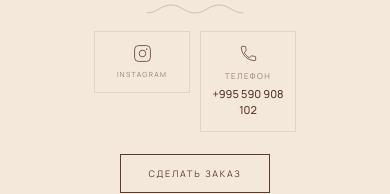
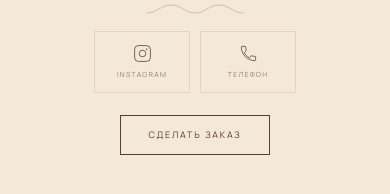
Before and after one commit to ekaternamatyskowa-droid/Nami-Batumi, a Next.js app: page / in a window 390 px wide. Shown: the part 3387-3581 px from the top of the page. Built offline with nearby package versions, Linux system fonts and the light colour scheme; no server answers; the database is empty.

Commit message:
update phone number

```diff
--- a/src/components/ContactSection.tsx
+++ b/src/components/ContactSection.tsx
@@ -196,36 +196,17 @@ export function ContactSection() {
               <svg width="32" height="32" viewBox="0 0 24 24" fill="none" stroke="#5B3B2C" strokeWidth="1">
                 <path d="M6.6 10.8c1.4 2.8 3.8 5.1 6.6 6.6l2.2-2.2c.3-.3.7-.4 1-.2 1.1.4 2.3.6 3.6.6.6 0 1 .4 1 1V20c0 .6-.4 1-1 1-9.4 0-17-7.6-17-17 0-.6.4-1 1-1h3.5c.6 0 1 .4 1 1 0 1.3.2 2.5.6 3.6.1.3 0 .7-.2 1L6.6 10.8z" />
               </svg>
-              <div
+             <span
   style={{
-    textAlign: 'center',
-    color: 'var(--brown)',
+    fontFamily: 'var(--font-manrope), sans-serif',
+    fontSize: '9px',
+    letterSpacing: '0.18em',
+    textTransform: 'uppercase',
+    opacity: 0.6,
   }}
 >
-  <div
-    style={{
-      fontFamily: 'var(--font-manrope), sans-serif',
-      fontSize: '8px',
-      letterSpacing: '0.18em',
-      textTransform: 'uppercase',
-      opacity: 0.6,
-      marginBottom: '4px',
-    }}
-  >
-    {t.contact.phone}
-  </div>
-
-  <div
-    style={{
-      fontFamily: 'var(--font-manrope), sans-serif',
-      fontSize: '11px',
-      fontWeight: 500,
-      letterSpacing: '0',
-    }}
-  >
-    +995 590 908 102
-  </div>
-</div>
+  {t.contact.phone}
+</span>
             </a>
           </div>
 
```
